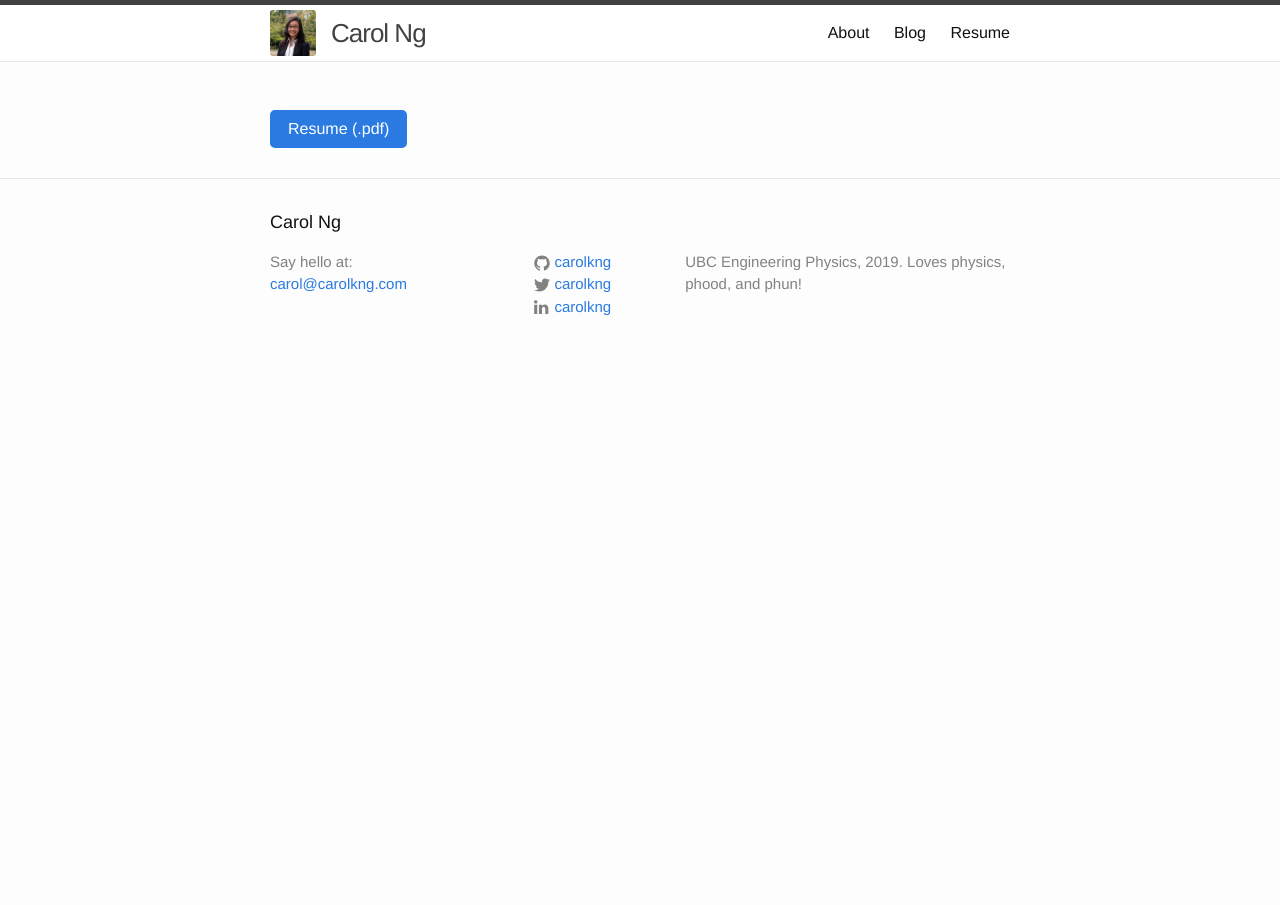
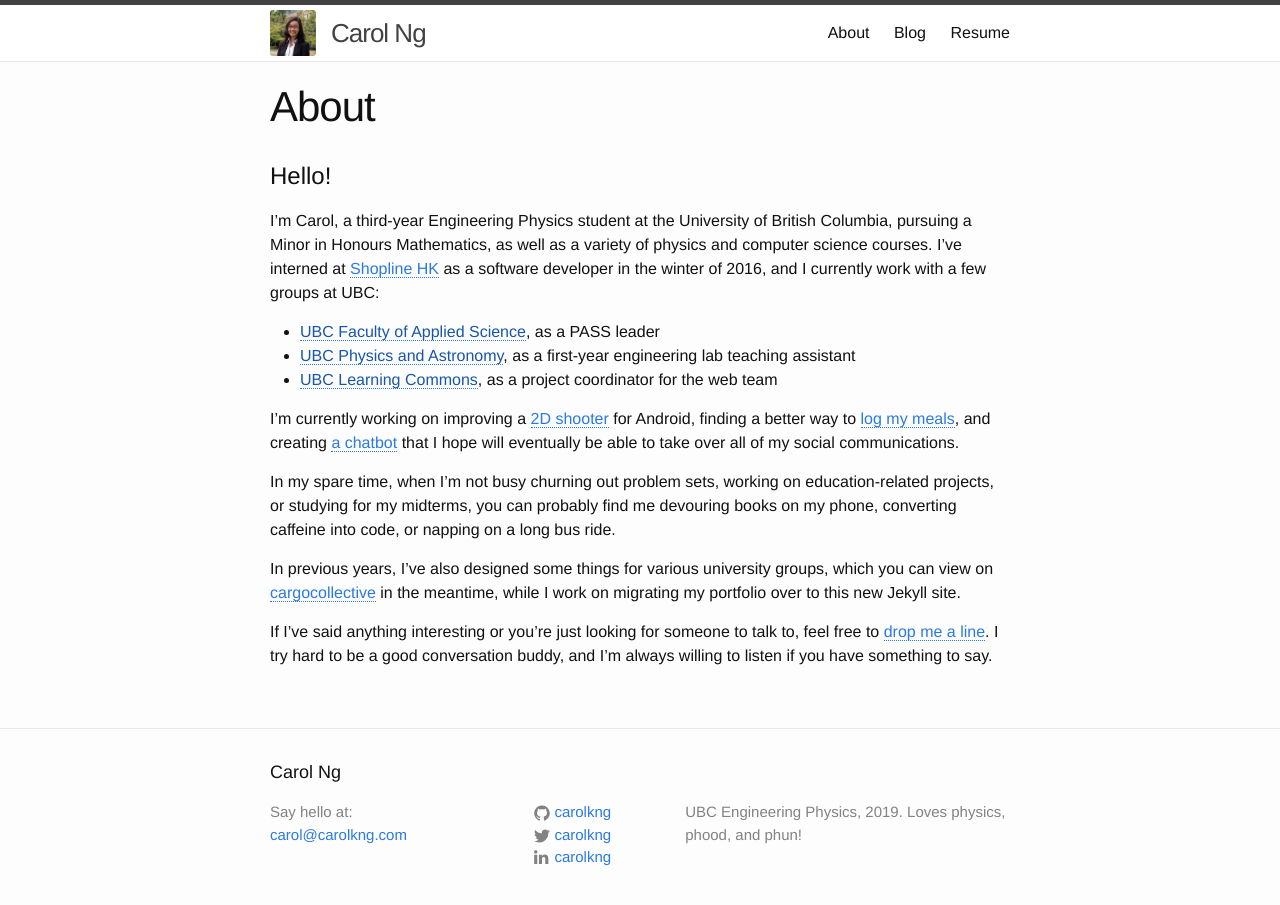
Before and after one commit to carol-ng/carol-ng.github.io, a Jekyll site: the page built from about.md, in a window 1280 px wide and 929 px high. Shown: the top 905 px of the window. Built offline with Jekyll 4.4.1, drawn with Linux system fonts in a browser that asks for light colours.

Commit message:
Repurpose about page

```diff
--- a/_layouts/about.html
+++ /dev/null
@@ -1,5 +0,0 @@
----
-layout: default
----
-
-<a href="{{ site.baseurl }}/assets/Carol_Ng_Resume.pdf" target="_blank" class="button download-resume">Resume (.pdf)</a>
--- a/about.md
+++ b/about.md
@@ -1,7 +1,20 @@
 ---
-# You don't need to edit this file, it's empty on purpose.
-# Edit theme's home layout instead if you wanna make some changes
-# See: https://jekyllrb.com/docs/themes/#overriding-theme-defaults
-layout: about
+layout: page
 title: About
 ---
+
+# Hello!
+
+I'm Carol, a third-year Engineering Physics student at the University of British Columbia, pursuing a Minor in Honours Mathematics, as well as a variety of physics and computer science courses. I've interned at [Shopline HK](https://www.shopline.hk) as a software developer in the winter of 2016, and I currently work with a few groups at UBC:
+
+* [UBC Faculty of Applied Science](), as a PASS leader
+* [UBC Physics and Astronomy](), as a first-year engineering lab teaching assistant
+* [UBC Learning Commons](), as a project coordinator for the web team
+
+I'm currently working on improving a [2D shooter](https://www.github.com/carolkng/danmakube) for Android, finding a better way to [log my meals]({% post_url 2017-01-15-building-a-native-android-app%}), and creating [a chatbot](https://www.github.com/carolkng/talk-to-me) that I hope will eventually be able to take over all of my social communications.
+
+In my spare time, when I'm not busy churning out problem sets, working on education-related projects, or studying for my midterms, you can probably find me devouring books on my phone, converting caffeine into code, or napping on a long bus ride.
+
+In previous years, I've also designed some things for various university groups, which you can view on [cargocollective](https://cargocollective.com/carolkng) in the meantime, while I work on migrating my portfolio over to this new Jekyll site.
+
+If I've said anything interesting or you're just looking for someone to talk to, feel free to [drop me a line](mailto:hello@carolkng.com). I try hard to be a good conversation buddy, and I'm always willing to listen if you have something to say.
```
